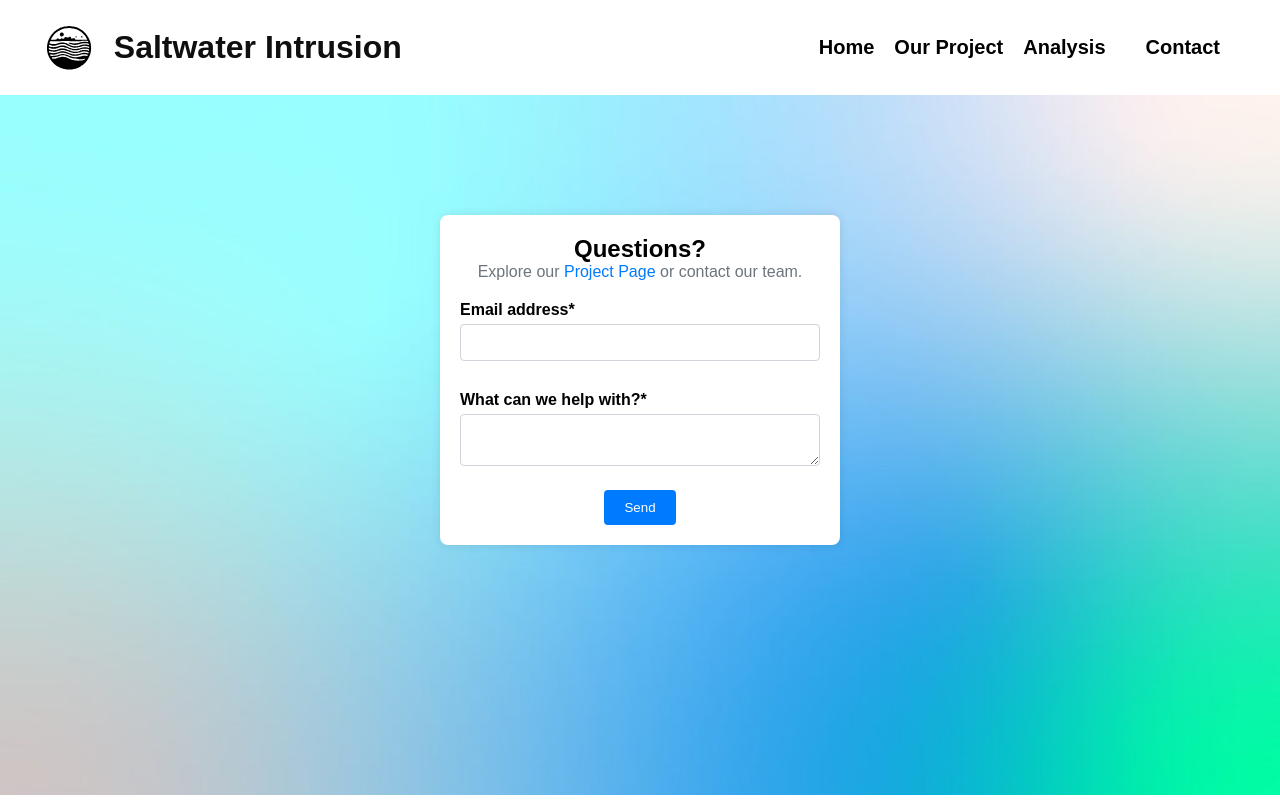
After one commit to yabeizeng1121/blackwatersweb, a Flask app: page /contact in a window 1280 px wide. The commit adds this page. Run offline with Flask 2, Linux system fonts and the light colour scheme; some libraries are stand-ins or nearby versions.

Commit message:
new commits

```diff
--- a/app.py
+++ b/app.py
@@ -1,7 +1,17 @@
 from flask import Flask, render_template, request, jsonify
-import random
+import os
+from dotenv import load_dotenv
 
 app = Flask(__name__)
+
+# Load environment variables from .env file
+load_dotenv()
+
+# AWS credentials from environment variables (if still needed for other parts of the app)
+AWS_ACCESS_KEY = os.getenv("AWS_ACCESS_KEY_ID")
+AWS_SECRET_KEY = os.getenv("AWS_SECRET_ACCESS_KEY")
+AWS_REGION = os.getenv("AWS_DEFAULT_REGION")
+BUCKET_NAME = os.getenv("S3_BUCKET_NAME")
 
 
 @app.route("/")
@@ -14,7 +24,7 @@ def project():
     return render_template("project.html")
 
 
-@app.route("/analysis")
+@app.route("/analysis", methods=["GET"])
 def analysis():
     return render_template("analysis.html")
 
--- a/static/styles.css
+++ b/static/styles.css
@@ -476,3 +476,66 @@ header {
     height: 600px; /* Adjust height as needed */
     margin: 0 auto;
 }
+
+.custom-contact-form-container {
+    background-color: white;
+    padding: 20px;
+    border-radius: 8px;
+    box-shadow: 0 0 10px rgba(0, 0, 0, 0.1);
+    width: 400px;
+    text-align: center;
+    margin: auto;
+    margin-top: 100px;
+}
+
+.custom-contact-form-title {
+    margin-top: 0;
+    font-size: 24px;
+}
+
+.custom-contact-form-description {
+    color: #6c757d;
+}
+
+.custom-contact-form-link {
+    color: #007bff;
+    text-decoration: none;
+}
+
+.custom-contact-form-link:hover {
+    text-decoration: underline;
+}
+
+.custom-contact-form {
+    margin-top: 20px;
+}
+
+.custom-contact-form-label {
+    display: block;
+    text-align: left;
+    margin: 10px 0 5px;
+    font-weight: bold;
+}
+
+.custom-contact-form-input,
+.custom-contact-form-textarea {
+    width: 100%;
+    padding: 10px;
+    border: 1px solid #ced4da;
+    border-radius: 4px;
+    margin-bottom: 20px;
+    box-sizing: border-box;
+}
+
+.custom-contact-form-button {
+    background-color: #007bff;
+    color: white;
+    border: none;
+    padding: 10px 20px;
+    border-radius: 4px;
+    cursor: pointer;
+}
+
+.custom-contact-form-button:hover {
+    background-color: #0056b3;
+}
--- /dev/null
+++ b/templates/contact.html
@@ -0,0 +1,74 @@
+<!DOCTYPE html>
+<html lang="en">
+<head>
+    <meta charset="UTF-8">
+    <meta name="viewport" content="width=device-width, initial-scale=1.0">
+    <title>Saltwater Intrusion Project</title>
+    <link rel="stylesheet" href="{{ url_for('static', filename='styles.css') }}">
+    <link rel="icon" href="{{ url_for('static', filename='imgs/logo.svg') }}" type="image/svg+xml">
+    <script src="https://cdn.socket.io/4.0.1/socket.io.min.js"></script>
+    <script src="https://unpkg.com/leaflet/dist/leaflet.js"></script>
+    <link rel="stylesheet" href="https://unpkg.com/leaflet/dist/leaflet.css" />
+    <script>
+        function sendMail() {
+            var email = document.getElementById('email').value;
+            var message = document.getElementById('message').value;
+            var subject = "Saltwater Intrusion Questions";
+            var body = "Email: " + email + "\n" + message;
+            var mailto_link = 'mailto:yabeizeng@gmail.com?cc=yz856@duke.edu,2242694729@qq.com&subject=' + encodeURIComponent(subject) + '&body=' + encodeURIComponent(body);
+
+            window.location.href = mailto_link;
+        }
+    </script>
+    <style>
+        .main-content {
+            flex: auto;
+            background-image: url('{{ url_for('static', filename='imgs/contact_back.png') }}');
+            background-size: cover;
+            background-position: center;
+            display: flex;
+            justify-content: center;
+            align-items: center;
+            padding: 20px;
+            height:700px;
+        }
+    </style>
+</head>
+<body>
+    <!-- Header with Navigation Bar -->
+    <header>
+        <div class="logo-container">
+            <a href="{{ url_for('home') }}">
+                <img src="{{ url_for('static', filename='imgs/logo.svg') }}" alt="Logo" class="logo">
+            </a>
+            <span class="title">Saltwater Intrusion</span>
+        </div>
+        <nav>
+            <ul class="nav-links">
+                <li><a href="{{ url_for('home') }}">Home</a></li>
+                <li><a href="{{ url_for('project') }}">Our Project</a></li>
+                <li><a href="{{ url_for('analysis') }}">Analysis</a></li>
+                <li><a href="{{ url_for('contact') }}" class="contact-btn">Contact</a></li>
+            </ul>
+        </nav>
+    </header>
+
+    <!-- Contact Form Section -->
+    <div class="main-content">
+        <!-- Contact Form Section -->
+        <div class="custom-contact-form-container">
+            <h1 class="custom-contact-form-title">Questions?</h1>
+            <p class="custom-contact-form-description">Explore our <a href="{{ url_for('project') }}" class="custom-contact-form-link">Project Page</a> or contact our team.</p>
+            <form class="custom-contact-form" onsubmit="sendMail(); return false;">
+                <label for="email" class="custom-contact-form-label">Email address*</label>
+                <input type="email" id="email" name="email" class="custom-contact-form-input" required>
+
+                <label for="message" class="custom-contact-form-label">What can we help with?*</label>
+                <textarea id="message" name="message" class="custom-contact-form-textarea" required></textarea>
+
+                <button type="submit" class="custom-contact-form-button">Send</button>
+            </form>
+        </div>
+    </div>
+</body>
+</html>
--- a/templates/home.html
+++ b/templates/home.html
@@ -24,7 +24,7 @@
                 <li><a href="{{ url_for('home') }}">Home</a></li>
                 <li><a href="{{ url_for('project') }}">Our Project</a></li>
                 <li><a href="{{ url_for('analysis') }}">Analysis</a></li>
-                <li><a href="#contact" class="contact-btn">Contact</a></li>
+                <li><a href="{{ url_for('contact') }}" class="contact-btn">Contact</a></li>
             </ul>
         </nav>
     </header>
--- a/templates/project.html
+++ b/templates/project.html
@@ -25,7 +25,7 @@
                 <li><a href="{{ url_for('home') }}">Home</a></li>
                 <li><a href="{{ url_for('project') }}">Our Project</a></li>
                 <li><a href="{{ url_for('analysis') }}">Analysis</a></li>
-                <li><a href="#contact" class="contact-btn">Contact</a></li>
+                <li><a href="{{ url_for('contact') }}" class="contact-btn">Contact</a></li>
             </ul>
         </nav>
     </header>
```
Also changed, not shown: templates/analysis.html (+65 -5 lines), static/imgs/contact_back.png (added), 3 other files.
